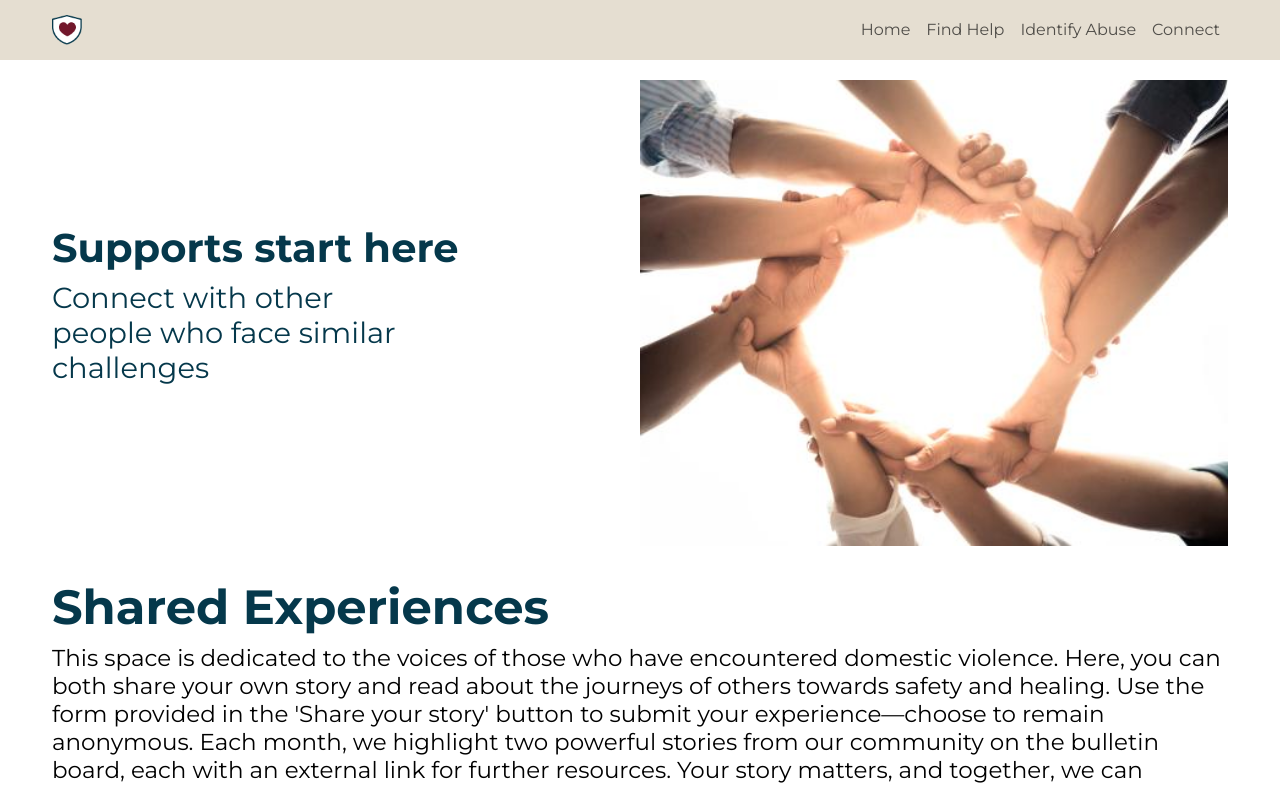
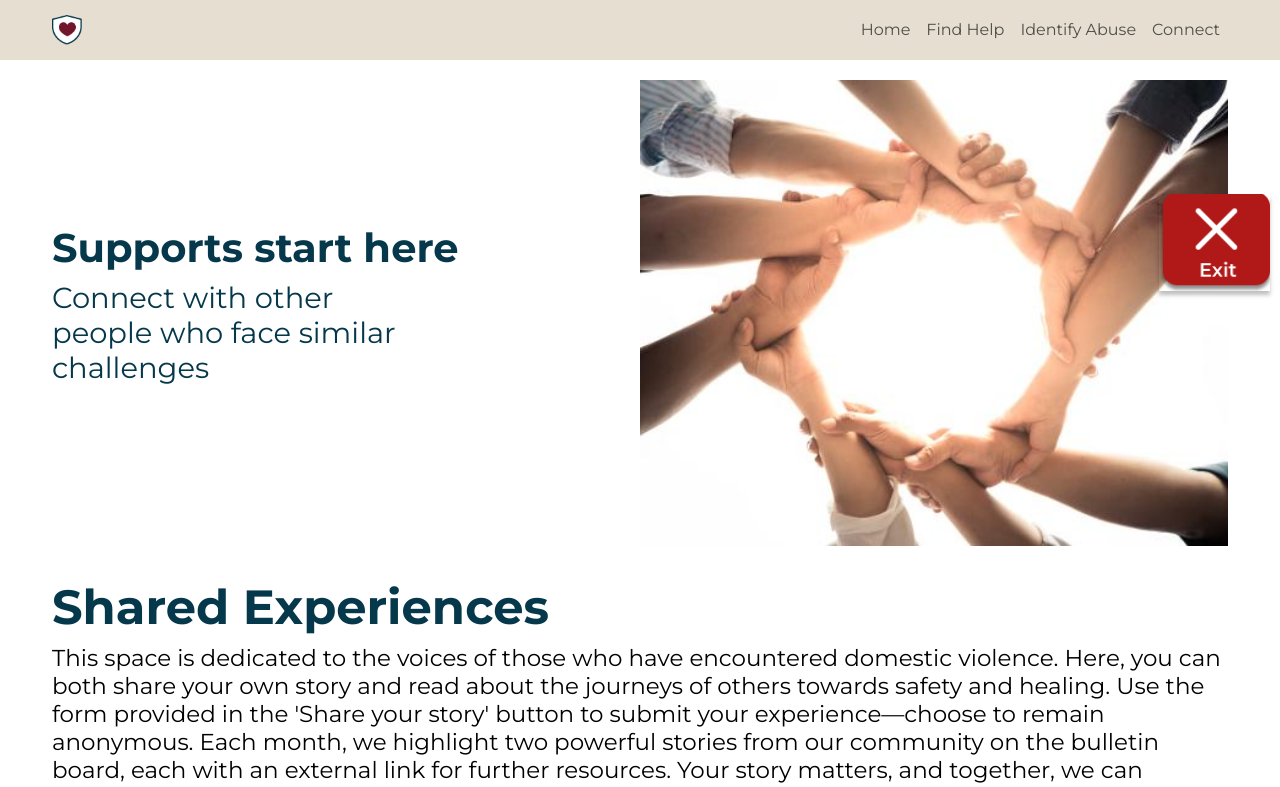
Before and after one commit to UW-INFO442-SP24/ui-unicorns, a React (Create React App) app: page /connect in a window 1280 px wide. Shown: the top 787 px of the page. Built offline with nearby package versions, Linux system fonts and the light colour scheme.

Commit message:
exit button on all pages

```diff
--- a/src/components/Connect/connect.css
+++ b/src/components/Connect/connect.css
@@ -240,3 +240,10 @@ h2 {
     font-size: 16px;
   }
 }
+/* Exit Button Styling for Connect Page */
+.exit-btn-connect {
+  position: fixed;
+    top: 23%;
+    right: 10px;
+    z-index: 999;
+}
--- a/src/components/Connect/connect.js
+++ b/src/components/Connect/connect.js
@@ -1,15 +1,21 @@
 import React from 'react';
 import './connect.css';
+import ExitButton from '../Home/exit-btn';
 
 export default function Connect(props) {
-  return(
+  return (
     <div class="container">
       <div class="hero">
         <div class="hero-text">
           <h1>Supports start here</h1>
           <p>Connect with other people who face similar challenges</p>
         </div>
-      <img src="/img/hands.jpeg" alt="Support group hands together" class="hero-image"/>
+        <img src="/img/hands.jpeg" alt="Support group hands together" class="hero-image" />
+
+        {/* Exit Button */}
+        <div className='exit-btn-connect'>
+          <ExitButton />
+        </div>
       </div>
 
       <div>
--- a/src/components/FindHelp/findhelp.css
+++ b/src/components/FindHelp/findhelp.css
@@ -147,8 +147,19 @@
     }
 }
 
-.find-help-container, .map-title,
-.find-help-subtitle, .find-help-description, .card-body,
+.find-help-container,
+.map-title,
+.find-help-subtitle,
+.find-help-description,
+.card-body,
 .card-title {
     font-family: Montserrat;
 }
+
+/* Exit Button positioning styling on Find Help Page */
+.exit-btn-find-help {
+    position: fixed;
+    top: 23%;
+    right: 10px;
+    z-index: 999;
+}
--- a/src/components/FindHelp/findhelp.js
+++ b/src/components/FindHelp/findhelp.js
@@ -1,9 +1,11 @@
 import React, { useState, useEffect } from 'react';
-import { MapContainer, TileLayer, useMap, Marker, Popup} from 'react-leaflet';
+import { MapContainer, TileLayer, useMap, Marker, Popup } from 'react-leaflet';
 import "leaflet/dist/leaflet.css";
 import './findhelp.css';
 import markerIconPng from "leaflet/dist/images/marker-icon.png";
-import {Icon} from 'leaflet';
+import { Icon } from 'leaflet';
+import ExitButton from '../Home/exit-btn';
+
 
 let resources = [
     {
@@ -556,7 +558,7 @@ export default function FindHelp(props) {
     const [clearCriteriaTriggered, setClearCriteriaTriggered] = useState(false);
 
     const displayResources = resources.filter((resource) => {
-        if (filterCriteria.accessibility === '' || resource.accessibility.includes(filterCriteria.accessibility)){
+        if (filterCriteria.accessibility === '' || resource.accessibility.includes(filterCriteria.accessibility)) {
             if (filterCriteria.resource.length === 0) {
                 return resource;
             } else {
@@ -596,7 +598,15 @@ export default function FindHelp(props) {
                     <p>Explore resources on an interactive map to connect with support services near you. Watch videos
                         and read articles for additional guidance and empowerment.</p>
                 </div>
+
+
                 <img className="find-help-image" src="/img/find-help.png" alt="Find Help" />
+
+                {/* Exit Button */}
+                <div className='exit-btn-find-help'>
+                    <ExitButton />
+                </div>
+
             </div>
             <br />
             <div className="find-help-description">
--- /dev/null
+++ b/src/components/Home/exit-btn.js
@@ -0,0 +1,22 @@
+import React from 'react';
+
+const ExitButton = () => {
+    return (
+      <div className="thumbnail-container">
+        <a
+          href="https://www.google.com"
+          target="_blank"
+          rel="noopener noreferrer"
+        >
+          <img
+            loading="lazy"
+            src="/img/exit-btn.png"
+            className="thumbnail"
+            alt="Exit to Google"
+          />
+        </a>
+      </div>
+    );
+  };
+
+  export default ExitButton;
--- a/src/components/Home/home.js
+++ b/src/components/Home/home.js
@@ -1,6 +1,7 @@
 import React from 'react';
 import './home.css';
 import PopButton from './pop-up.js';
+import ExitButton from './exit-btn.js';
 
 
 export default function Home(props) {
@@ -33,16 +34,10 @@ export default function Home(props) {
                                 </div>
 
                                 {/* Exit Button - Redirects user to Google */}
-                                <div class="thumbnail-container">
-                                    <a href="https://www.google.com" target="_blank" rel="noopener noreferrer">
-                                        <img
-                                            loading="lazy"
-                                            src="/img/exit-btn.png"
-                                            class="thumbnail"
-                                            alt="thumbnail"
-                                        />
-                                    </a>
+                                <div className='exit-btn'>
+                                    <ExitButton />
                                 </div>
+
                             </div>
                         </div>
                     </div>
--- a/src/components/Identify/identify.css
+++ b/src/components/Identify/identify.css
@@ -157,3 +157,10 @@ p {
 .identify-abuse-page {
     font-family: Montessarat;
 }
+
+/* Exit Button positioning styling on Identify Abuse Page */
+.exit-btn-identify {
+    position: fixed;
+    top: 23%;
+    right: 10px;
+}
--- a/src/components/Identify/identify.js
+++ b/src/components/Identify/identify.js
@@ -1,6 +1,7 @@
 import React from 'react';
 import { Link } from 'react-router-dom';
 import './identify.css';
+import ExitButton from '../Home/exit-btn';
 
 export default function Identify(props) {
     return (
@@ -8,6 +9,11 @@ export default function Identify(props) {
             <div className='Identify'>
                 <div className='IdentifyTitle'>
                     <h1>Identify Abuse</h1>
+                </div>
+
+                {/* Exit Button */}
+                <div className='exit-btn-identify'>
+                    <ExitButton />
                 </div>
 
                 <div className='IdentifyVideo'>
@@ -20,7 +26,10 @@ export default function Identify(props) {
                         allow="accelerometer; autoplay; clipboard-write; encrypted-media; gyroscope; picture-in-picture"
                         allowfullscreen
                     ></iframe>
+
+
                 </div>
+
                 <br></br>
 
                 <div className='BoxButton'>
```
Lines whose indentation alone changed are shown as unchanged.
